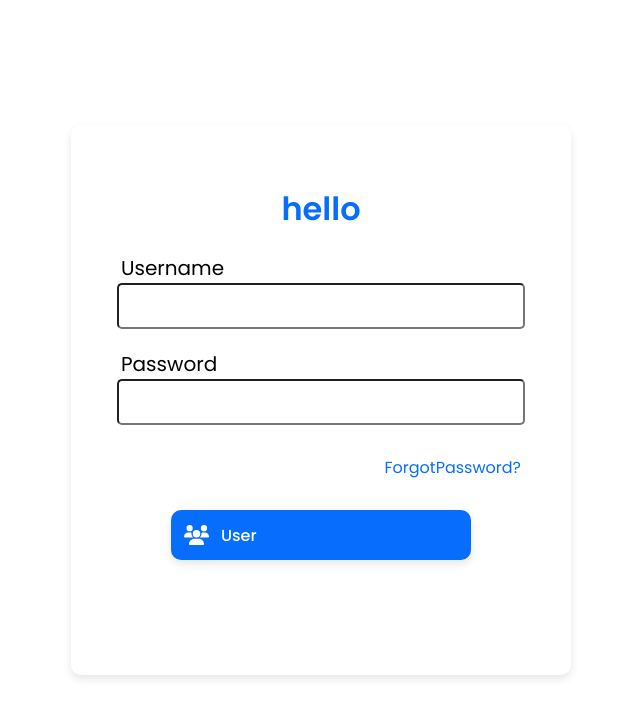
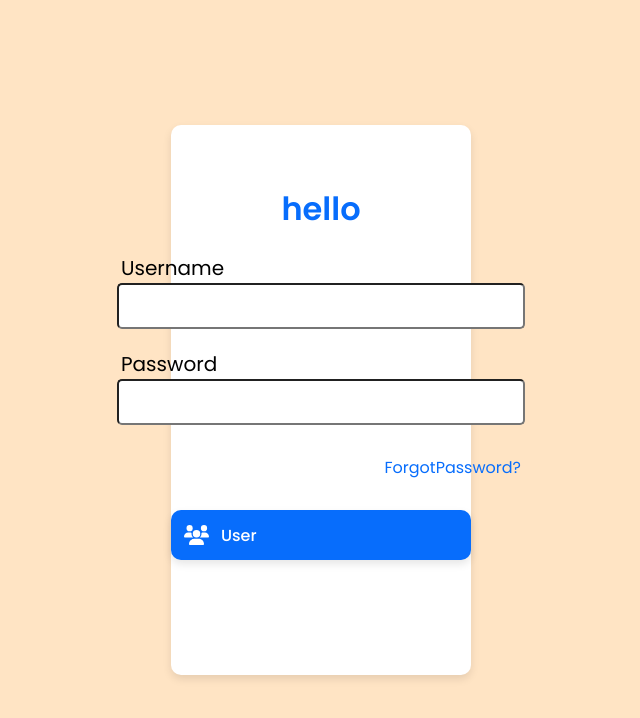
Before and after one commit to anirudh-mk/agriculture-automation-using-iot-frontend-web, a React (Vite) app: page / in a window 768 px wide. Shown: the top 718 px of the page, without its empty margins (63-703 px from the left). Built offline with nearby package versions, Linux system fonts and the light colour scheme.

Commit message:
style.css changed

```diff
--- a/src/index.css
+++ b/src/index.css
@@ -8,3 +8,36 @@ h1{
 p{
     margin: 0px;
 }
+
+/* ------------------- phone -------------------- */
+@media (max-width:400px) {
+    .loginScreenContainer{
+    }
+    .loginScreenInputContainer{
+        width: 250px;
+    }
+}
+
+@media (min-width:401px) and (max-width:768px) {
+    .loginScreenContainer{
+        background-color: bisque;
+    }
+    .loginScreenInputContainer{
+        width: 300px;
+    }
+}
+
+/* ------------------- tablet -------------------- */
+
+@media (min-width:769px) and (max-width:992px){
+    .loginScreenContainer{
+    }
+}
+
+/* ------------------- tablets -------------------- */
+
+@media (min-width:993px) and (max-width:1200px){
+    .loginScreenContainer{
+
+    }
+}
```
